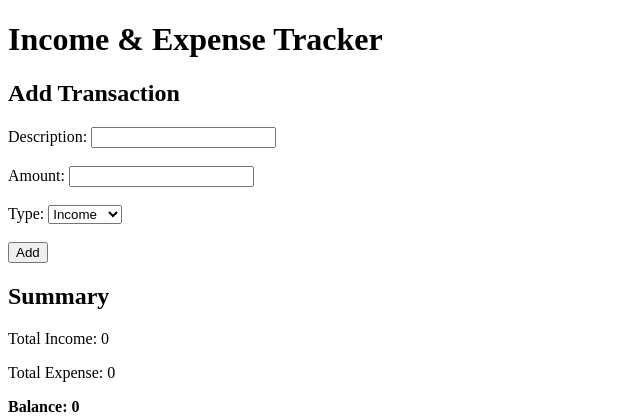
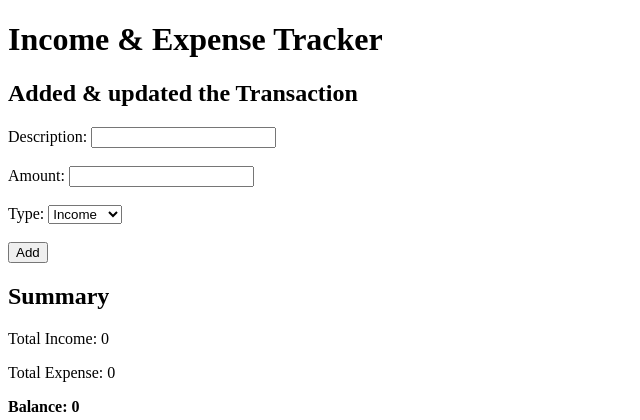
Before and after one commit to guna127221/devops_test, a Flask app: page / in a window 1280 px wide. Shown: the top 420 px of the page, without its empty margins (0-640 px from the left). Run offline with Flask 3, Linux system fonts and the light colour scheme.

Commit message:
Updated  the source code  index.html

```diff
--- a/templates/index.html
+++ b/templates/index.html
@@ -7,7 +7,7 @@
 
     <h1>Income & Expense Tracker</h1>
 
-    <h2>Add Transaction</h2>
+    <h2>Added & updated the Transaction</h2>
     <form action="/add" method="POST">
         <label>Description:</label>
         <input type="text" name="description" required><br><br>
```
